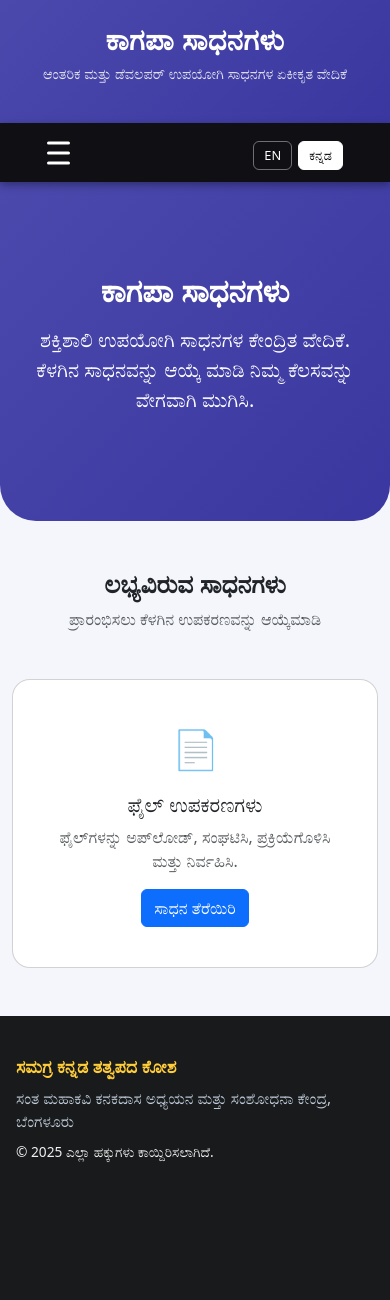
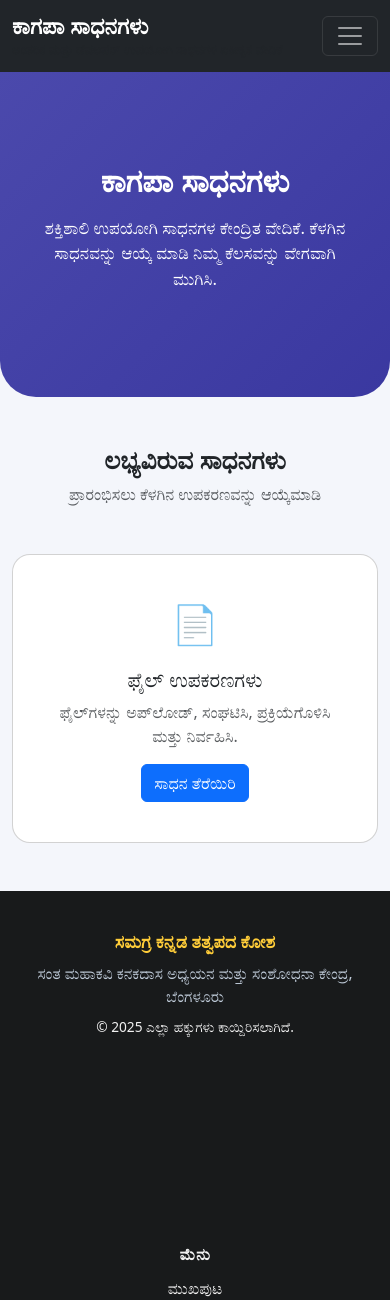
Before and after one commit to kagapa-blr/kagapa-tools, a Flask app: page / in a window 390 px wide. Shown: the top 1300 px of the page. Run offline with Flask 3, Linux system fonts and the light colour scheme; parts of the project's set-up code (start-up, migrations or seed data) failed here and were passed over; some libraries are stand-ins or nearby versions.

Commit message:
Refactor navbar and language switcher; enhance styles and structure for improved responsiveness and usability

```diff
--- a/static/css/navbar.css
+++ b/static/css/navbar.css
@@ -1,247 +1,48 @@
-/* =========================================================
-   KAGAPA TOOLS — NAVBAR STYLES
-   ========================================================= */
-
-/* Optional Kannada / Indic font support */
-@font-face {
-  font-family: "NudiParijatha";
-  src: url("/static/fonts/Nudi_fonts/NudiParijatha.ttf") format("truetype");
-  font-display: swap;
+/* Navbar Brand */
+.navbar-brand span {
+  font-size: 1.4rem;
+  line-height: 1.2;
 }
 
-@font-face {
-  font-family: "NotoSansKannada";
-  src: url("/static/fonts/noto/NotoSansKannada-Regular.ttf") format("truetype");
-  font-weight: 400;
-  font-display: swap;
+.navbar-brand small {
+  font-size: 0.8rem;
 }
 
-@font-face {
-  font-family: "NotoSansKannada";
-  src: url("/static/fonts/noto/NotoSansKannada-Bold.ttf") format("truetype");
-  font-weight: 700;
-  font-display: swap;
+/* Navbar Links */
+.navbar-nav .nav-link {
+  font-weight: 500;
+  transition: color 0.2s, background 0.2s;
+  color: rgba(255, 255, 255, 0.9);
 }
 
-/* ---------------------------------------------------------
-   THEME VARIABLES
-   --------------------------------------------------------- */
-:root {
-  --kt-primary: #4b49ac;
-  --kt-dark: #0f0f14;
-  --kt-dark-alt: #1b1b24;
-  --kt-text-light: #ffffff;
-  --kt-text-muted: rgba(255, 255, 255, 0.8);
-  --kt-radius: 10px;
-  --kt-transition: 0.25s ease;
-  --kt-max-width: 1200px;
+.navbar-nav .nav-link:hover {
+  color: #ffffff;
+  background-color: #4b49ac;
+  border-radius: 0.35rem;
 }
 
-/* ---------------------------------------------------------
-   HEADER BAR
-   --------------------------------------------------------- */
-#navbar-header-bar.navbar-header {
-  width: 100%;
-  background: linear-gradient(135deg, #4b49ac, #3a38a0);
-  color: var(--kt-text-light);
-  padding: 1.4rem 1rem;
-  text-align: center;
-  box-shadow: 0 4px 12px rgba(0, 0, 0, 0.18);
+/* Active Nav Link */
+.navbar-nav .nav-link.active {
+  color: #ffffff !important;
+  background-color: #4b49ac !important;
+  border-radius: 0.35rem;
 }
 
-.navbar-container {
-  max-width: var(--kt-max-width);
-  margin: 0 auto;
-  padding: 0 1rem;
+/* Language Buttons */
+.btn[data-lang-btn] {
+  font-size: 0.8rem;
+  font-weight: 500;
+  transition: all 0.2s;
 }
 
-.navbar-header__title {
-  font-size: clamp(1.8rem, 2.4vw, 2.6rem);
-  margin: 0;
-  font-weight: 700;
-  letter-spacing: 0.4px;
+.btn[data-lang-btn].active {
+  background-color: #4b49ac;
+  color: #ffffff;
+  border-color: #4b49ac;
 }
 
-.navbar-header__subtitle {
-  font-size: 0.9rem;
-  margin-top: 6px;
-  opacity: 0.85;
-}
-
-/* ---------------------------------------------------------
-   NAVBAR
-   --------------------------------------------------------- */
-#navbar-top-navbar.navbar-nav {
-  width: 100%;
-  background: var(--kt-dark);
-  padding: 0.6rem 0;
-  position: sticky;
-  top: 0;
-  z-index: 100;
-  box-shadow: 0 3px 8px rgba(0, 0, 0, 0.35);
-}
-
-.navbar-nav__inner {
-  display: flex;
-  align-items: center;
-  max-width: var(--kt-max-width);
-  margin: 0 auto;
-  padding: 0 1rem;
-  gap: 1rem;
-}
-
-/* ---------------------------------------------------------
-   HAMBURGER (MOBILE)
-   --------------------------------------------------------- */
-.navbar-nav__toggle {
-  background: transparent;
-  border: none;
-  cursor: pointer;
-  display: none;
-  width: 40px;
-  height: 40px;
-  position: relative;
-}
-
-.navbar-nav__hamburger,
-.navbar-nav__hamburger::before,
-.navbar-nav__hamburger::after {
-  content: "";
-  position: absolute;
-  left: 0;
-  width: 100%;
-  height: 3px;
-  background: var(--kt-text-light);
-  border-radius: 3px;
-  transition: transform var(--kt-transition), opacity var(--kt-transition);
-}
-
-.navbar-nav__hamburger {
-  top: 50%;
-  transform: translateY(-50%);
-}
-
-.navbar-nav__hamburger::before {
-  top: -10px;
-}
-
-.navbar-nav__hamburger::after {
-  top: 10px;
-}
-
-/* ---------------------------------------------------------
-   NAV LINKS
-   --------------------------------------------------------- */
-.navbar-nav__links {
-  display: flex;
-  align-items: center;
-  gap: 1rem;
-  margin-left: auto;
-}
-
-.navbar-nav__link {
-  color: var(--kt-text-light);
-  text-decoration: none;
-  padding: 8px 14px;
-  font-size: 0.95rem;
-  border-radius: var(--kt-radius);
-  font-weight: 500;
-  transition: background var(--kt-transition), color var(--kt-transition);
-}
-
-.navbar-nav__link:hover,
-.navbar-nav__link--active {
-  background: var(--kt-primary);
-  color: #fff;
-}
-
-/* ---------------------------------------------------------
-   RESPONSIVE
-   --------------------------------------------------------- */
-@media (max-width: 900px) {
-  .navbar-nav__toggle {
-    display: block;
-  }
-
-  .navbar-nav__links {
-    width: 100%;
-    flex-direction: column;
-    align-items: stretch;
-    margin-top: 0.75rem;
-    background: var(--kt-dark-alt);
-    border-radius: var(--kt-radius);
-    overflow: hidden;
-    max-height: 0;
-    transition: max-height var(--kt-transition);
-  }
-
-  .navbar-nav__links.expanded {
-    max-height: 600px;
-  }
-
-  .navbar-nav__link {
-    padding: 14px 16px;
-    border-bottom: 1px solid rgba(255, 255, 255, 0.08);
-  }
-
-  .navbar-nav__link:last-child {
-    border-bottom: none;
-  }
-}
-
-/* ---------------------------------------------------------
-   TOGGLE ANIMATION (X)
-   --------------------------------------------------------- */
-.navbar-nav__toggle[aria-expanded="true"] .navbar-nav__hamburger {
-  background: transparent;
-}
-
-.navbar-nav__toggle[aria-expanded="true"] .navbar-nav__hamburger::before {
-  transform: rotate(45deg);
-  top: 0;
-}
-
-.navbar-nav__toggle[aria-expanded="true"] .navbar-nav__hamburger::after {
-  transform: rotate(-45deg);
-  top: 0;
-}
-
-/* Language switch inside navbar */
-.navbar-lang-switch {
-  display: flex;
-  gap: 6px;
-  margin-left: auto;
-  /* pushes to right */
-  align-items: center;
-}
-
-.navbar-lang-btn {
-  border: 1px solid rgba(255, 255, 255, 0.4);
-  background: transparent;
-  color: #ffffff;
-  padding: 4px 10px;
-  font-size: 0.8rem;
-  border-radius: 6px;
-  cursor: pointer;
-  transition: background 0.2s ease, color 0.2s ease;
-}
-
-.navbar-lang-btn:hover {
-  background: #ffffff;
-  color: #000;
-}
-
-.navbar-lang-btn.active {
-  background: #ffffff;
+.btn[data-lang-btn]:not(.active):hover {
+  background-color: #ffffff;
   color: #000;
   border-color: #ffffff;
 }
-
-/* Mobile alignment */
-@media (max-width: 900px) {
-  .navbar-lang-switch {
-    width: 100%;
-    justify-content: flex-end;
-    margin-top: 6px;
-  }
-}
--- /dev/null
+++ b/static/css/style.css
@@ -0,0 +1,46 @@
+/* Body background */
+body {
+    background-color: #f4f6fb;
+    font-family: 'Noto Sans', sans-serif;
+}
+
+/* Hero Section */
+.hero {
+    background: linear-gradient(135deg, #4b49ac, #3a38a0);
+    color: #ffffff;
+    padding: 90px 20px;
+    border-radius: 0 0 36px 36px;
+    margin-top: 0;
+    text-align: center;
+}
+
+.hero h1 {
+    font-weight: 700;
+}
+
+.hero p {
+    font-size: 1.05rem;
+}
+
+/* Tool Cards */
+.tool-card {
+    border-radius: 18px;
+    transition: transform 0.2s ease, box-shadow 0.2s ease;
+}
+
+.tool-card:hover {
+    transform: translateY(-6px);
+    box-shadow: 0 12px 28px rgba(0, 0, 0, 0.18);
+}
+
+.tool-icon {
+    font-size: 38px;
+}
+
+/* Footer */
+footer {
+    background: #0f0f14;
+    color: #fff;
+    padding: 2rem 0;
+    text-align: center;
+}
--- a/templates/index.html
+++ b/templates/index.html
@@ -7,54 +7,22 @@
 
     <title data-i18n="app.title">Kagapa Tools</title>
 
-    <!-- Bootstrap (Local) -->
+    <!-- Bootstrap -->
     <link rel="stylesheet" href="{{ url_for('static', filename='bootstrap/css/bootstrap.min.css') }}">
 
-    <!-- App Styles -->
+    <!-- Custom Styles -->
     <link rel="stylesheet" href="{{ url_for('static', filename='css/navbar.css') }}">
     <link rel="stylesheet" href="{{ url_for('static', filename='css/style.css') }}">
 
     <link rel="icon" href="{{ url_for('static', filename='images/favicon.ico') }}" type="image/x-icon">
-
-    <style>
-        body {
-            background-color: #f4f6fb;
-        }
-
-        /* Hero */
-        .hero {
-            background: linear-gradient(135deg, #4b49ac, #3a38a0);
-            color: #ffffff;
-            padding: 90px 20px;
-            border-radius: 0 0 36px 36px;
-            margin-top: 0;
-            /* Remove gap below navbar */
-        }
-
-        /* Tool cards */
-        .tool-card {
-            border-radius: 18px;
-            transition: transform 0.2s ease, box-shadow 0.2s ease;
-        }
-
-        .tool-card:hover {
-            transform: translateY(-6px);
-            box-shadow: 0 12px 28px rgba(0, 0, 0, 0.18);
-        }
-
-        .tool-icon {
-            font-size: 38px;
-        }
-    </style>
 </head>
 
 <body>
-
     <!-- Navbar -->
     {% include 'navbar.html' %}
 
     <!-- Hero -->
-    <section class="hero text-center">
+    <section class="hero">
         <div class="container">
             <h1 class="display-5 fw-bold" data-i18n="hero.title">Kagapa Tools</h1>
             <p class="lead mt-3" data-i18n="hero.description">
@@ -73,9 +41,7 @@
         </div>
 
         <div class="row g-4">
-
-
-            <!-- Files -->
+            <!-- File Utilities Card -->
             <div class="col-md-4">
                 <div class="card tool-card h-100 text-center p-4">
                     <div class="card-body">
@@ -86,8 +52,6 @@
                     </div>
                 </div>
             </div>
-
-
         </div>
     </section>
 
@@ -96,11 +60,7 @@
 
     <!-- Scripts -->
     <script src="{{ url_for('static', filename='bootstrap/js/bootstrap.bundle.min.js') }}"></script>
-    <script src="{{ url_for('static', filename='js/navbar.js') }}"></script>
-
-    <!-- Language Switch Logic -->
     <script src="{{ url_for('static', filename='js/language-switch.js') }}"></script>
-
 </body>
 
 </html>
--- a/templates/navbar.html
+++ b/templates/navbar.html
@@ -1,43 +1,38 @@
-<!-- Header + Navbar Partial -->
-<header id="navbar-header-bar" class="navbar-header">
-  <div class="navbar-container">
-    <h1 class="navbar-header__title" data-i18n="app.title">
-      Kagapa Tools
-    </h1>
-    <p class="navbar-header__subtitle" data-i18n="app.subtitle">
-      A unified platform for internal & developer utility tools
-    </p>
-  </div>
-</header>
-
-<nav id="navbar-top-navbar" class="navbar-nav" aria-label="Primary">
-  <div class="navbar-nav__inner">
+<!-- Navbar Partial -->
+<nav class="navbar navbar-expand-lg navbar-dark bg-dark sticky-top">
+  <div class="container">
+    <!-- Brand -->
+    <a class="navbar-brand d-flex flex-column" href="#">
+      <span class="fw-bold" data-i18n="app.title">Kagapa Tools</span>
+      <small class="text-muted" data-i18n="app.subtitle">A unified platform for internal & developer utility
+        tools</small>
+    </a>
 
     <!-- Mobile Toggle -->
-    <button id="navbar-nav-toggle" class="navbar-nav__toggle" aria-expanded="false" aria-label="Toggle navigation">
-      <span class="navbar-nav__hamburger"></span>
+    <button class="navbar-toggler" type="button" data-bs-toggle="collapse" data-bs-target="#navbarContent"
+      aria-controls="navbarContent" aria-expanded="false" aria-label="Toggle navigation">
+      <span class="navbar-toggler-icon"></span>
     </button>
 
-    <!-- Navigation Links -->
-    <div class="navbar-nav__links" id="navbar-nav-links">
-      <a href="/" class="navbar-nav__link" data-i18n="nav.home">Home</a>
-      <a href="/tools" class="navbar-nav__link" data-i18n="nav.all_tools">All Tools</a>
-      <a href="/dbmanage" class="navbar-nav__link" data-i18n="nav.database">Database</a>
-      <a href="/files" class="navbar-nav__link" data-i18n="nav.files">File Utilities</a>
-      <a href="/logs" class="navbar-nav__link" data-i18n="nav.logs">Logs</a>
-      <a href="/admin" class="navbar-nav__link" data-i18n="nav.admin">Admin</a>
+    <!-- Navbar Links + Language -->
+    <div class="collapse navbar-collapse" id="navbarContent">
+      <!-- Left Links -->
+      <ul class="navbar-nav me-auto mb-2 mb-lg-0">
+        <li class="nav-item">
+          <a class="nav-link" href="/" data-i18n="nav.home">Home</a>
+        </li>
+        <li class="nav-item">
+          <a class="nav-link" href="/admin" data-i18n="nav.admin">Admin</a>
+        </li>
+      </ul>
+
+      <!-- Right Language Switch -->
+      <div class="d-flex gap-2">
+        <button type="button" class="btn btn-outline-light btn-sm" data-lang-btn="en"
+          aria-label="Switch to English">EN</button>
+        <button type="button" class="btn btn-light btn-sm active" data-lang-btn="kn"
+          aria-label="Switch to Kannada">ಕನ್ನಡ</button>
+      </div>
     </div>
-
-    <!-- Language Switch (RIGHT MOST) -->
-    <div class="navbar-lang-switch">
-      <button type="button" class="navbar-lang-btn" data-lang-btn="en" aria-label="Switch to English">
-        EN
-      </button>
-
-      <button type="button" class="navbar-lang-btn active" data-lang-btn="kn" aria-label="Switch to Kannada">
-        ಕನ್ನಡ
-      </button>
-    </div>
-
   </div>
 </nav>
```
Also changed, not shown: static/js/language-switch.js (+17 -22 lines).
